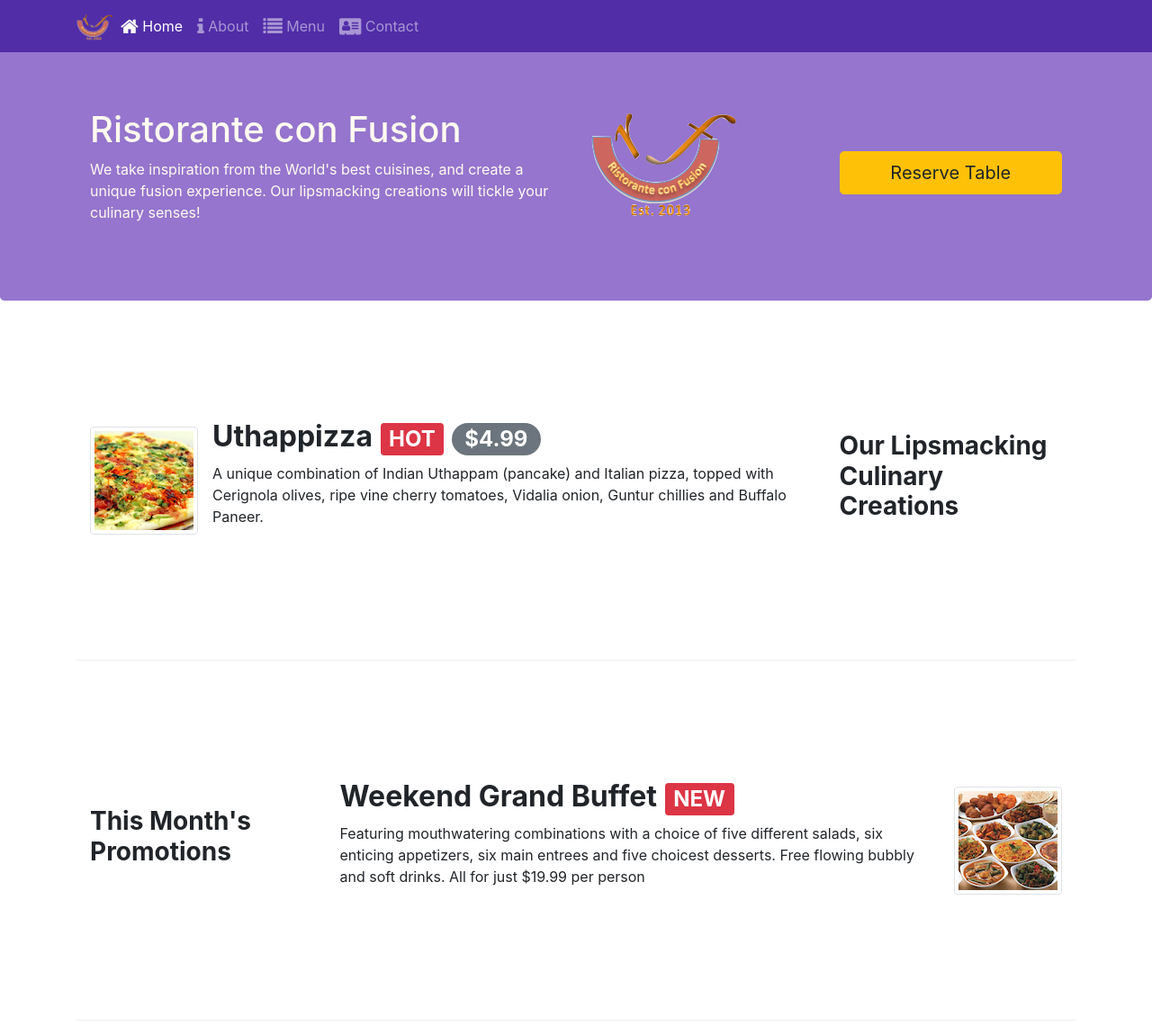
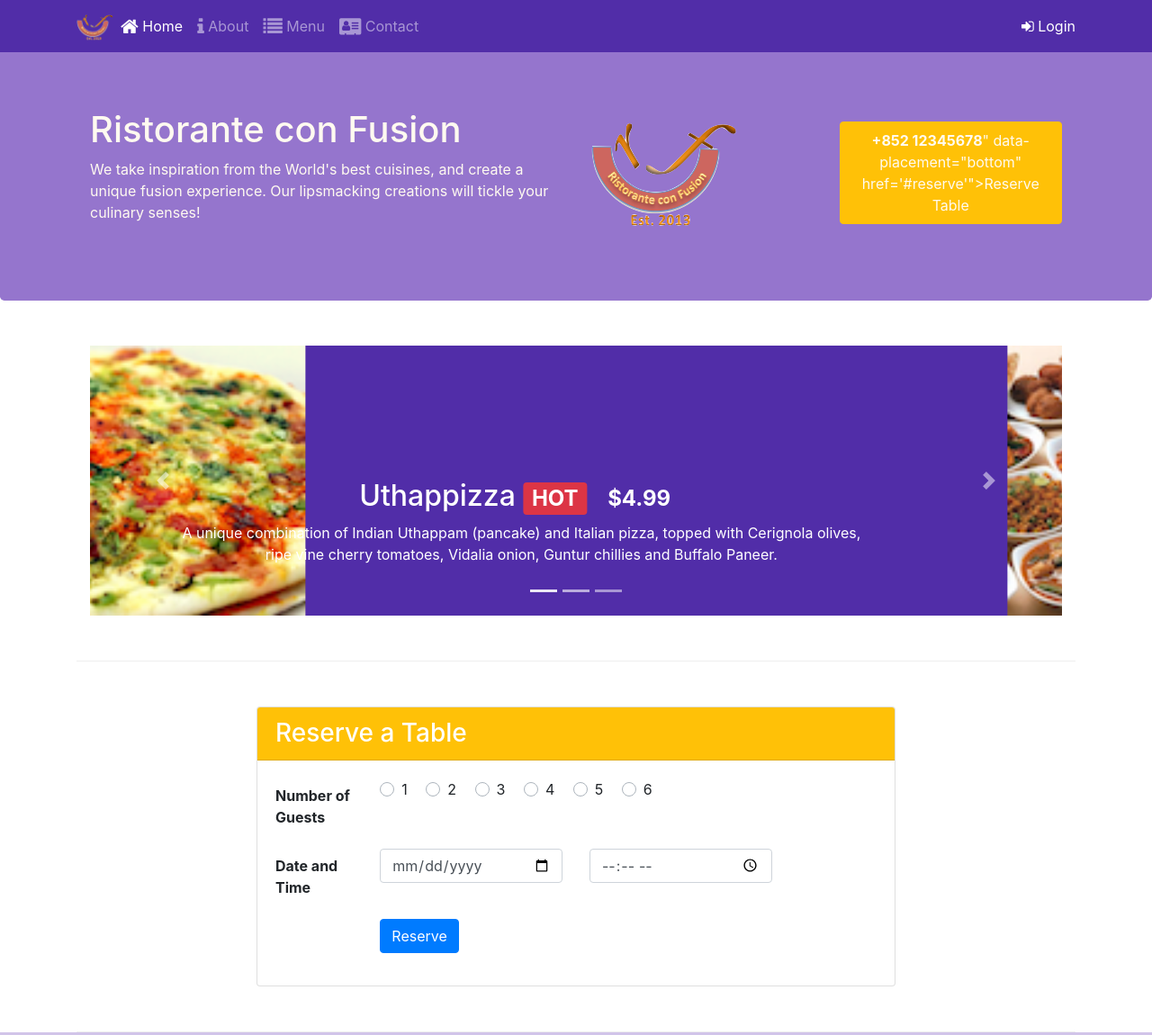
Before and after one commit to abhishikthraj/Coursera-Bootstrap4, a website: page index.html in a window 1280 px wide. Shown: the top 1150 px of the page at 90% size. Drawn offline with nearby package versions, Linux system fonts and the light colour scheme.

Commit message:
Carousel

```diff
--- a/css/styles.css
+++ b/css/styles.css
@@ -44,3 +44,18 @@ body {
     border-bottom: 1px solid #ddd;
     padding: 10px;
 }
+
+.carousel {
+    background:#512DA8;
+}
+
+.carousel-item {
+  height: 300px;
+}
+
+.carousel-item img {
+    position: absolute;
+    top: 0;
+    left: 0;
+    min-height: 300px;
+}
--- a/index.html
+++ b/index.html
@@ -29,9 +29,52 @@
                     <li class="nav-item"><a class="nav-link" href="#"><span class="fa fa-list fa-lg"></span> Menu</a></li>
                     <li class="nav-item"><a class="nav-link" href="contactus.html"><span class="fa fa-address-card fa-lg"></span> Contact</a></li>
                 </ul>
+                <span class="navbar-text">
+                    <a data-toggle="modal" data-target="#loginModal">
+                        <span class="fa fa-sign-in"></span> Login
+                    </a>
+                </span>
             </div>
         </div>
     </nav>
+
+    <div id="loginModal" class="modal fade" role="dialog">
+        <div class="modal-dialog modal-lg" role="content">
+            <div class="modal-content">
+                <div class="modal-header">
+                    <h4 class="modal-title">Login</h4>
+                    <button type="button" class="close" data-dismiss="modal">
+                        &times;
+                    </button>
+                </div>
+                <div class="modal-body">
+                    <form>
+                        <div class="form-row">
+                            <div class="form-group col-sm-4">
+                                    <label class="sr-only" for="exampleInputEmail3">Email address</label>
+                                    <input type="email" class="form-control form-control-sm mr-1" id="exampleInputEmail3" placeholder="Enter email">
+                            </div>
+                            <div class="form-group col-sm-4">
+                                <label class="sr-only" for="exampleInputPassword3">Password</label>
+                                <input type="password" class="form-control form-control-sm mr-1" id="exampleInputPassword3" placeholder="Password">
+                            </div>
+                            <div class="col-sm-auto">
+                                <div class="form-check">
+                                    <input class="form-check-input" type="checkbox">
+                                    <label class="form-check-label"> Remember me
+                                    </label>
+                                </div>
+                            </div>
+                        </div>
+                        <div class="form-row">
+                            <button type="button" class="btn btn-secondary btn-sm ml-auto" data-dismiss="modal">Cancel</button>
+                            <button type="submit" class="btn btn-primary btn-sm ml-1">Sign in</button>
+                        </div>
+                    </form>
+                </div>
+            </div>
+        </div>
+    </div>
     <header class="jumbotron">
         <div class="container">
             <div class="row row-header">
@@ -39,62 +82,46 @@
                     <h1>Ristorante con Fusion</h1>
                     <p>We take inspiration from the World's best cuisines, and create a unique fusion experience. Our lipsmacking creations will tickle your culinary senses!</p>
                 </div>
-                <div class="col-12 col-sm-3 ">
+                <div class="col-12 col-sm align-self-center">
                     <img src="img/logo.png" class="img-fluid">
                 </div>
-                <div class="col-12 col-sm-3 align-self-center">
-                    <button type="button" class="btn btn-lg btn-block btn-warning" onclick="location.href='#reserve'">
-                        Reserve Table
-                    </button>
+                <div class="col-12 col-sm align-self-center">
+                    <a role="button" class="btn btn-block nav-link btn-warning"
+                        data-toggle="tooltip" data-html="true"
+                        title="Or Call us at <br><strong>+852 12345678</strong>"
+                        data-placement="bottom"
+                        href='#reserve'">Reserve Table</a>
                 </div>
             </div>
         </div>
     </header>
 
     <div class="container">
-        <div class="row row-content align-items-center">
-            <div class="col-12 col-sm-4 order-sm-last col-md-3">
-                <h3><strong>Our Lipsmacking Culinary Creations</strong></h3>
-            </div>
-            <div class="col col-sm order-sm-first col-md">
-                <div class="media">
-                    <img class="d-flex mr-3 img-thumbnail align-self-center"
-                    src="img/uthappizza.png" alt="uthappizza">
-                    <div class="media-body">
-                        <h2 class="mt-0"><strong>Uthappizza</strong> <span class="badge badge-danger">HOT</span> <span class="badge badge-pill badge-secondary">$4.99</span></h2>
+        <div class="row row-content">
+            <div class="col">
+                <div id="mycarousel" class="carousel slide" data-ride="carousel">
+                    <div class="carousel-inner" role="listbox">
+                        <div class="carousel-item active">
+                            <img class="d-block img-fluid"
+                                src="img/uthappizza.png" alt="Uthappizza">
+                            <div class="carousel-caption d-none d-md-block">
+                                <h2>Uthappizza <span class="badge badge-danger">HOT</span> <span class="badge badge-pill badge-default">$4.99</span></h2>
                                 <p class="d-none d-sm-block">A unique combination of Indian Uthappam (pancake) and Italian pizza, topped with Cerignola olives, ripe vine cherry tomatoes, Vidalia onion, Guntur chillies and Buffalo Paneer.</p>
                             </div>
                         </div>
+                        <div class="carousel-item">
+                            <img class="d-block img-fluid"
+                                src="img/buffet.png" alt="Buffet">
+                            <div class="carousel-caption d-none d-md-block">
+                                <h2><strong>Weekend Grand Buffet</strong> <span class="badge badge-danger">NEW</span></h2>
+                                <p class="d-none d-sm-block">Featuring mouthwatering combinations with a choice of five different salads, six enticing appetizers, six main entrees and five choicest desserts. Free flowing bubbly and soft drinks. All for just $19.99 per person</p>
                             </div>
                         </div>
-
-
-        <div class="row row-content align-items-center">
-            <div class="col-12 col-sm-4 col-md-3">
-                <h3><strong>This Month's Promotions</strong></h3>
-            </div>
-            <div class="col col-sm col-md">
-                <div class="media">
-                    <div class="media-body">
-                        <h2 class="mt-0"><strong>Weekend Grand Buffet</strong> <span class="badge badge-danger">NEW</span></h2>
-                        <p class="d-none d-sm-block">Featuring mouthwatering combinations with a choice of five different salads, six enticing appetizers, six main entrees and five choicest desserts. Free flowing bubbly and soft drinks. All for just $19.99 per person</p>
-                    </div>
-                    <img class="d-flex ml-3 img-thumbnail align-self-center"
-                    src="img/buffet.png" alt="uthappizza">
-                </div>
-            </div>
-        </div>
-
-        <div class="row row-content align-items-center">
-            <div class="col-12 col-sm-4 order-sm-last  col-md-3">
-                <h3><strong>Meet our Culinary Specialists</strong></h3>
-            </div>
-            <div class="col col-sm order-sm-first  col-md">
-                <div class="media">
-                    <img class="d-flex mr-3 img-thumbnail align-self-center"
-                            src="img/alberto.png" alt="Alberto Somayya">
-                    <div class="media-body">
-                        <h2 class="mt-0"><strong>Alberto Somayya</strong></h2>
+                        <div class="carousel-item">
+                            <img class="d-block img-fluid"
+                                src="img/alberto.png" alt="Alberto">
+                            <div class="carousel-caption d-none d-md-block">
+                                <h2><strong>Alberto Somayya</strong></h2>
                                 <h4><strong>Executive Chef</strong></h4>
                                 <p class="d-none d-sm-block">Award winning three-star Michelin chef with wide
                                     International experience having worked closely with
@@ -104,8 +131,22 @@
                             </div>
                         </div>
                     </div>
+                    <ol class="carousel-indicators">
+                        <li data-target="#mycarousel" data-slide-to="0" class="active"></li>
+                        <li data-target="#mycarousel" data-slide-to="1"></li>
+                        <li data-target="#mycarousel" data-slide-to="2"></li>
+                    </ol>
+                    <a class="carousel-control-prev" href="#mycarousel" role="button" data-slide="prev">
+                        <span class="carousel-control-prev-icon"></span>
+                    </a>
+                    <a class="carousel-control-next" href="#mycarousel" role="button" data-slide="next">
+                        <span class="carousel-control-next-icon"></span>
+                    </a>
                 </div>
-        <div class="row row-content align-irems-center" id="reserve">
+            </div>
+        </div>
+
+        <div class="row row-content align-items-center" id="reserve">
             <div class="col-12 offset-lg-2 col-sm-8">
                 <div class="card card-block">
                     <h3 class="card-header bg-warning text-white">Reserve a Table</h3>
@@ -207,6 +248,11 @@
     <script src="node_modules/jquery/dist/jquery.slim.min.js"></script>
     <script src="node_modules/popper.js/dist/umd/popper.min.js"></script>
     <script src="node_modules/bootstrap/dist/js/bootstrap.min.js"></script>
+    <script>
+        $(document).ready(function(){
+            $('[data-toggle="tooltip"]').tooltip();
+        });
+    </script>
 
 </body>
 
```
Lines whose indentation alone changed are shown as unchanged.
